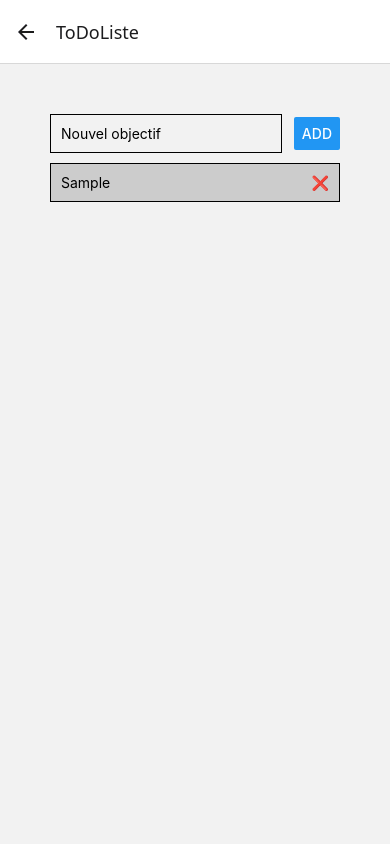
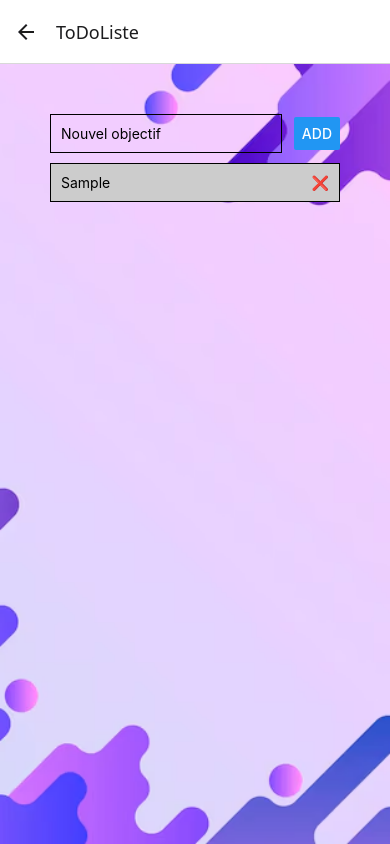
Before and after one commit to MateoMBR/DM-React-Native-N3, a React Native app: screen /ToDoListe in a window 390 px wide. Both pictures are taken after typing "Sample" into the empty fields and a click on the button "ADD". Built offline with nearby package versions, Linux system fonts and the light colour scheme.

Commit message:
To do List Step 4

```diff
--- /dev/null
+++ b/src/components/GoalItem.js
@@ -0,0 +1,31 @@
+import React from 'react';
+import { View, Text, StyleSheet, TouchableOpacity } from 'react-native';
+
+function GoalItem({ goal, onDelete }) {
+  return (
+    <TouchableOpacity onPress={() => onDelete(goal.key)}>
+      <View style={styles.goalItem}>
+        <Text>{goal.value}</Text>
+        <Text style={styles.deleteButton}>❌</Text>
+      </View>
+    </TouchableOpacity>
+  );
+}
+
+const styles = StyleSheet.create({
+  goalItem: {
+    flexDirection: 'row',
+    justifyContent: 'space-between',
+    alignItems: 'center',
+    padding: 10,
+    marginVertical: 10,
+    backgroundColor: '#ccc',
+    borderColor: 'black',
+    borderWidth: 1,
+  },
+  deleteButton: {
+    color: 'red',
+  },
+});
+
+export default GoalItem;
--- a/src/screens/ToDoListeScreen.js
+++ b/src/screens/ToDoListeScreen.js
@@ -1,5 +1,6 @@
 import React, { useState } from 'react';
-import { View, Text, TextInput, Button, StyleSheet, TouchableOpacity } from 'react-native';
+import { View, TextInput, Button, StyleSheet, FlatList, ImageBackground } from 'react-native';
+import GoalItem from '../components/GoalItem';
 
 function ToDoListeScreen() {
   const [goal, setGoal] = useState('');
@@ -15,6 +16,7 @@ function ToDoListeScreen() {
   };
 
   return (
+    <ImageBackground source={require('../assets/background.avif')} style={styles.background}>
       <View style={styles.screen}>
         <View style={styles.inputContainer}>
           <TextInput
@@ -25,21 +27,20 @@ function ToDoListeScreen() {
           />
           <Button title="Add" onPress={addGoalHandler} />
         </View>
-      <View>
-        {goals.map(goal => (
-          <View key={goal.key} style={styles.goalItem}>
-            <Text>{goal.value}</Text>
-            <TouchableOpacity onPress={() => removeGoalHandler(goal.key)}>
-              <Text style={styles.deleteButton}>❌</Text>
-            </TouchableOpacity>
+        <FlatList
+          data={goals}
+          renderItem={({ item }) => <GoalItem goal={item} onDelete={removeGoalHandler} />}
+        />
       </View>
-        ))}
-      </View>
-    </View>
+    </ImageBackground>
   );
 }
 
 const styles = StyleSheet.create({
+  background: {
+    flex: 1,
+    resizeMode: 'cover',
+  },
   screen: {
     padding: 50,
   },
@@ -54,19 +55,6 @@ const styles = StyleSheet.create({
     borderWidth: 1,
     padding: 10,
   },
-  goalItem: {
-    flexDirection: 'row',
-    justifyContent: 'space-between',
-    alignItems: 'center',
-    padding: 10,
-    marginVertical: 10,
-    backgroundColor: '#ccc',
-    borderColor: 'black',
-    borderWidth: 1,
-  },
-  deleteButton: {
-    color: 'red',
-  },
 });
 
 export default ToDoListeScreen;
```
Also changed, not shown: src/assets/background.avif (added). Lines whose indentation alone changed are shown as unchanged.
